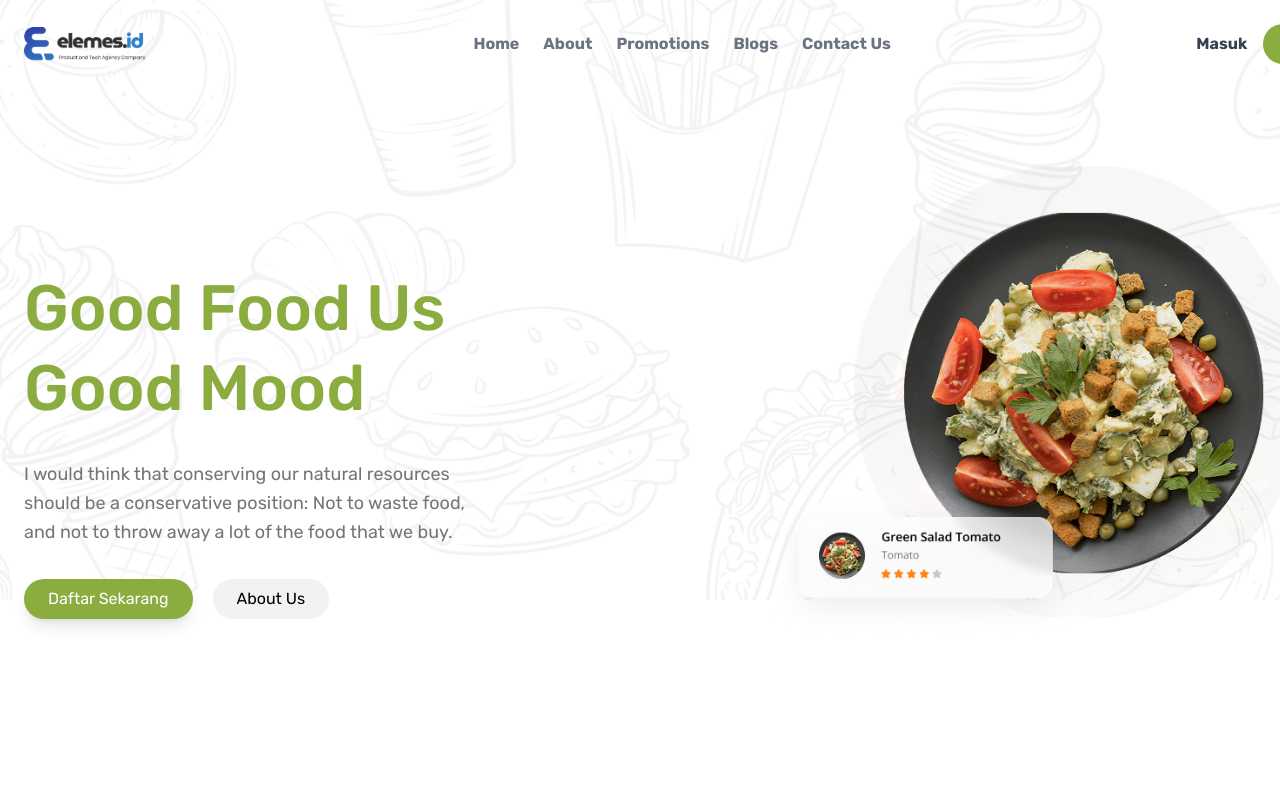
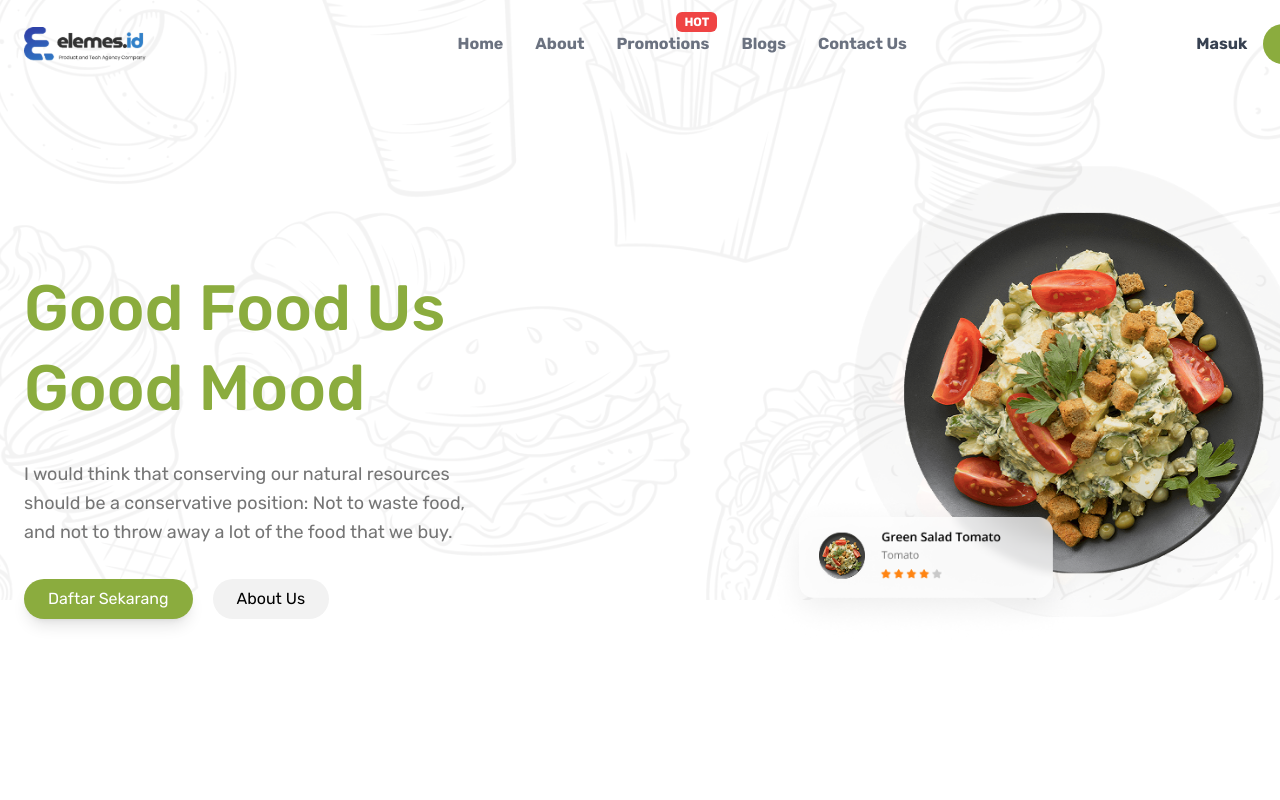
Before and after one commit to Imamhari/frontendtest-elemesid, a Next.js app: page / in a window 1280 px wide. Shown: the top 800 px of the page. Built offline with nearby package versions, Linux system fonts and the light colour scheme.

Commit message:
responsive ok

```diff
--- a/src/app/component/Navbar.jsx
+++ b/src/app/component/Navbar.jsx
@@ -13,7 +13,7 @@ function Navbar() {
           priority
         />
       </div>
-      <ul className="hidden md:flex space-x-6 font-semibold text-gray-500">
+      <ul className="hidden md:flex gap-[32px] font-semibold text-gray-500">
         <li className="hover:text-[#8BAC3E] cursor-pointer">
           <a href="/notfoundpage">Home</a>
         </li>
@@ -21,7 +21,10 @@ function Navbar() {
           <a href="/notfoundpage">About</a>
         </li>
         <li className="hover:text-[#8BAC3E] cursor-pointer">
-          <a href="/notfoundpage">Promotions</a>
+          <span className="absolute top-3 ml-[60px] bg-red-500 text-white text-xs font-bold px-2 py-0.5 rounded-md">
+            HOT
+          </span>
+          <a href="/notfoundpage">Promotions </a>
         </li>
         <li className="hover:text-[#8BAC3E] cursor-pointer">
           <a href="/notfoundpage">Blogs</a>
```
